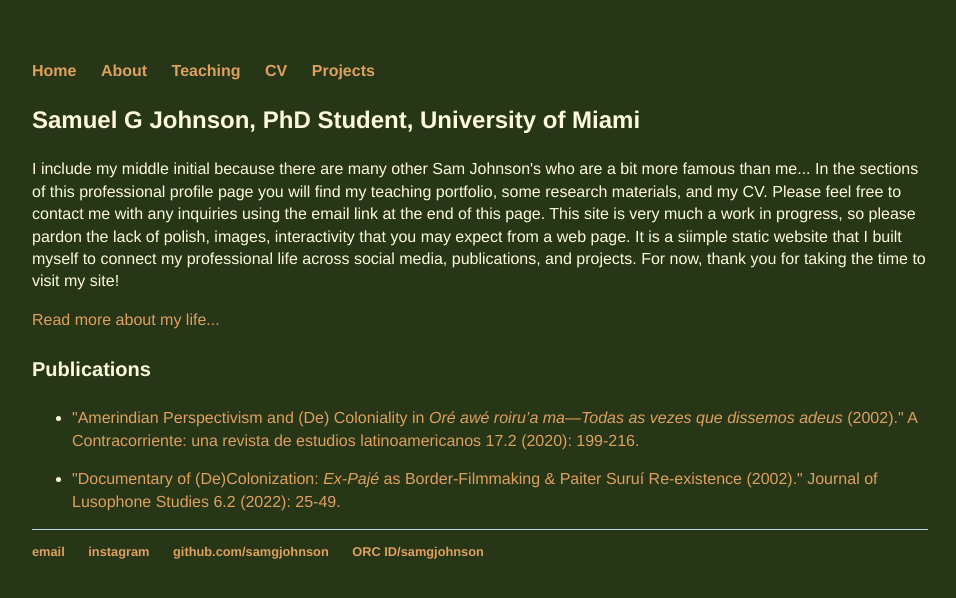
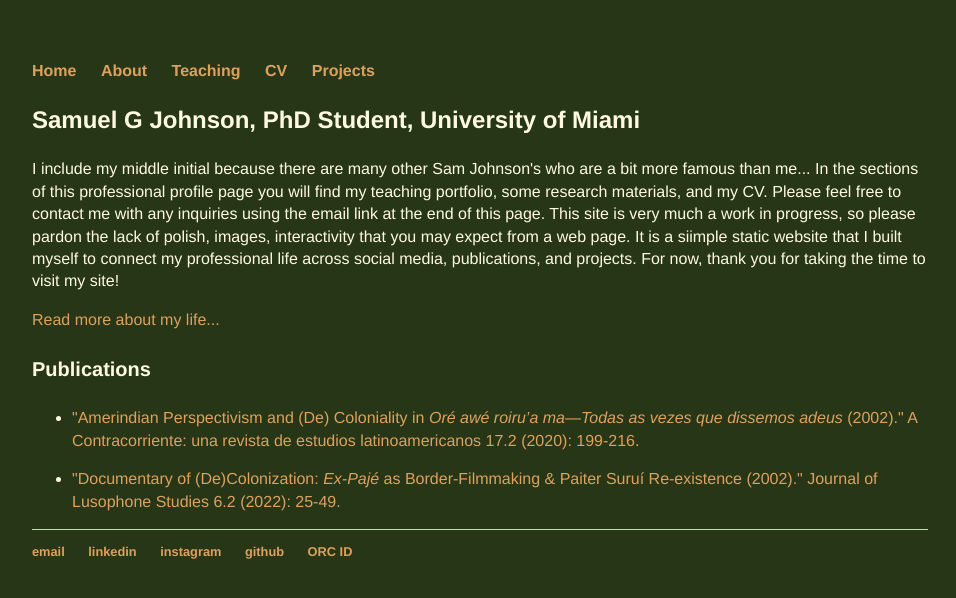
Before and after one commit to samgjohnson/samgjohnson.github.io, a Jekyll site: the page built from index.html, in a window 1280 px wide. Shown: the top 598 px of the page, without its empty margins (160-1116 px from the left). Built offline with Jekyll 4.4.1, drawn with Linux system fonts in a browser that asks for light colours.

Commit message:
Update default.html

```diff
--- a/_layouts/default.html
+++ b/_layouts/default.html
@@ -23,9 +23,10 @@
 			<footer>
 	    		<ul>
 	        		<li><a href="mailto:contact@samgjohnson.com">email</a></li>
-							<li><a href="https://www.instagram.com/sam.g.johnson/">instagram</a></li>
-	        		<li><a href="https://github.com/samgjohnson">github.com/samgjohnson</a></li>
-							<li><a href="https://orcid.org/0000-0002-1713-2507">ORC ID/samgjohnson</a></li>
+				<li><a href="https://www.linkedin.com/in/samuelgjohnson123/">linkedin</a></li>
+				<li><a href="https://www.instagram.com/sam.g.johnson/">instagram</a></li>
+	        		<li><a href="https://github.com/samgjohnson">github</a></li>
+				<li><a href="https://orcid.org/0000-0002-1713-2507">ORC ID</a></li>
 				</ul>
 			</footer>
 		</body>
```
